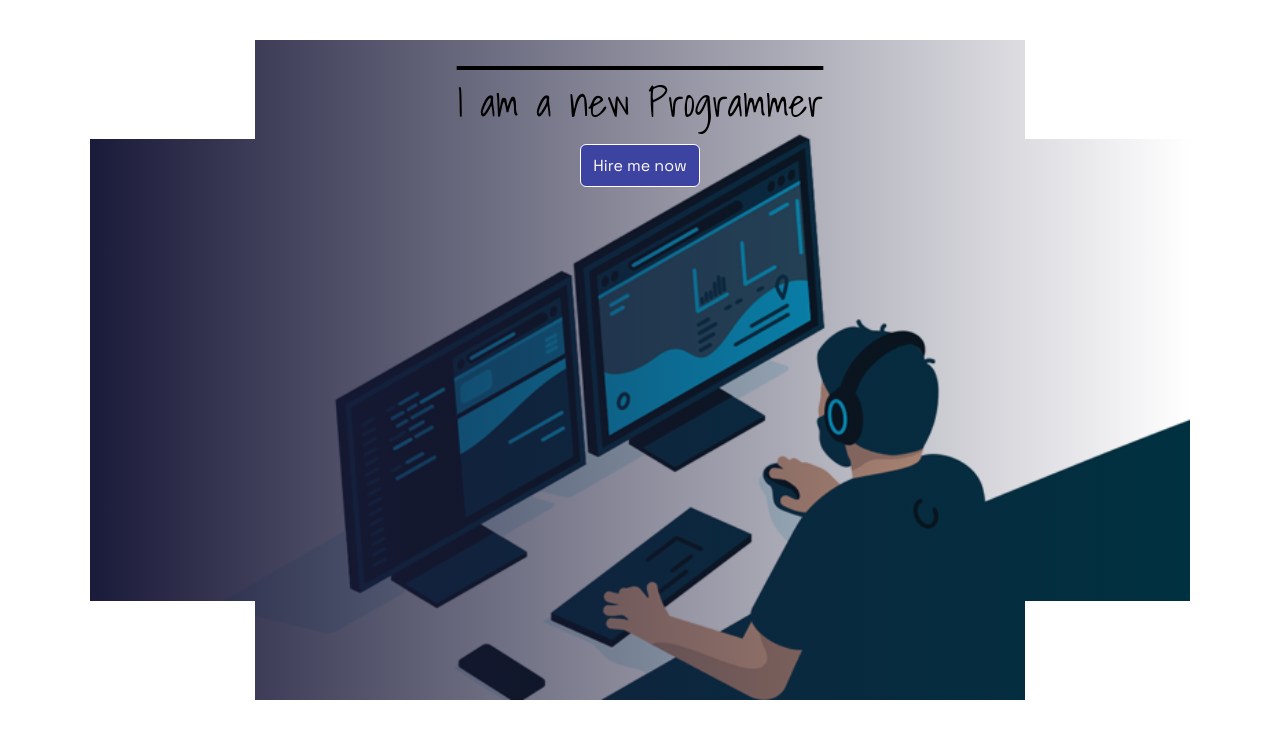
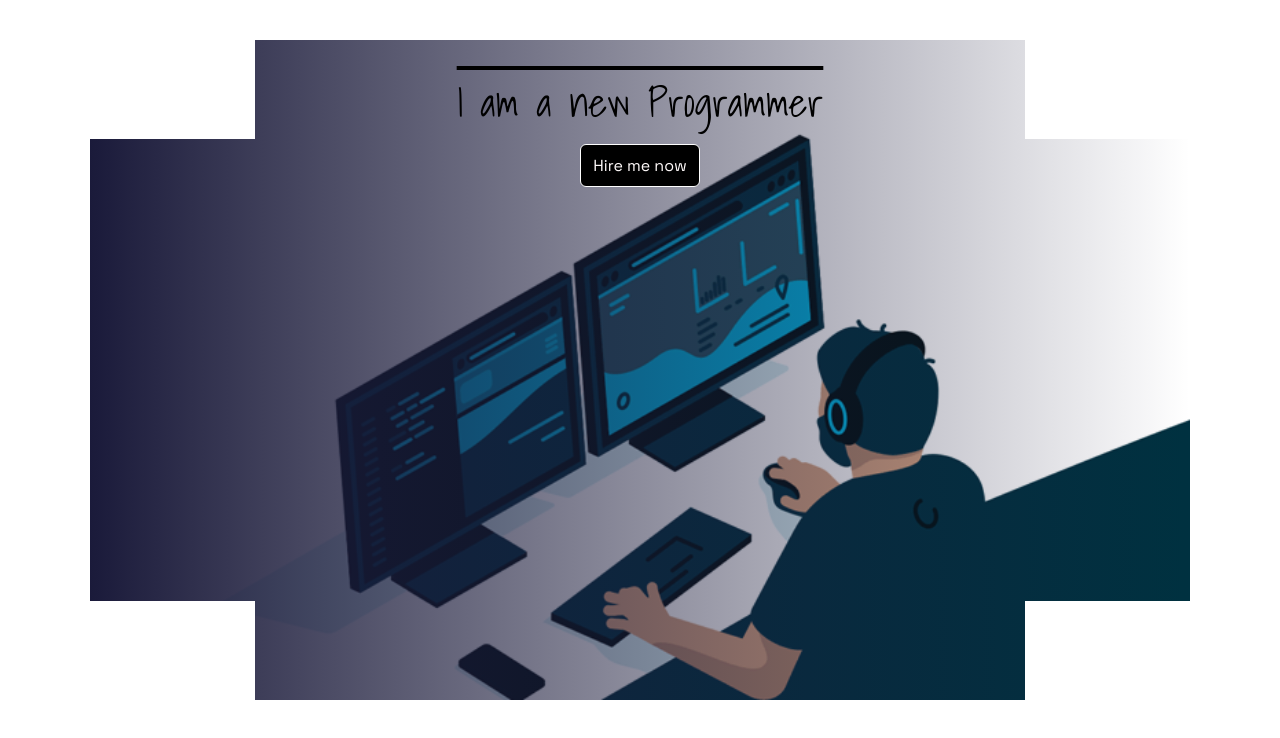
Before and after one commit to talukdar-habib/Mile1-Con1-Kick, a plain HTML site: page index.html in a window 1280 px wide. In both pictures the pointer is over the button "Hire me now". Drawn offline with Linux system fonts and the light colour scheme; a web font is replaced by a local one.

Commit message:
button hover, transition and cursor pointer added

```diff
--- a/Styles/style.css
+++ b/Styles/style.css
@@ -61,4 +61,10 @@ h2{
     border-radius: 6px;
     font-size: 16px;
     font-family: "Space Grotesk", sans-serif;
+    transition: all 1s;
+    cursor: pointer;
 }
+
+.btn:hover{
+    background-color: #000000;
+}
```
